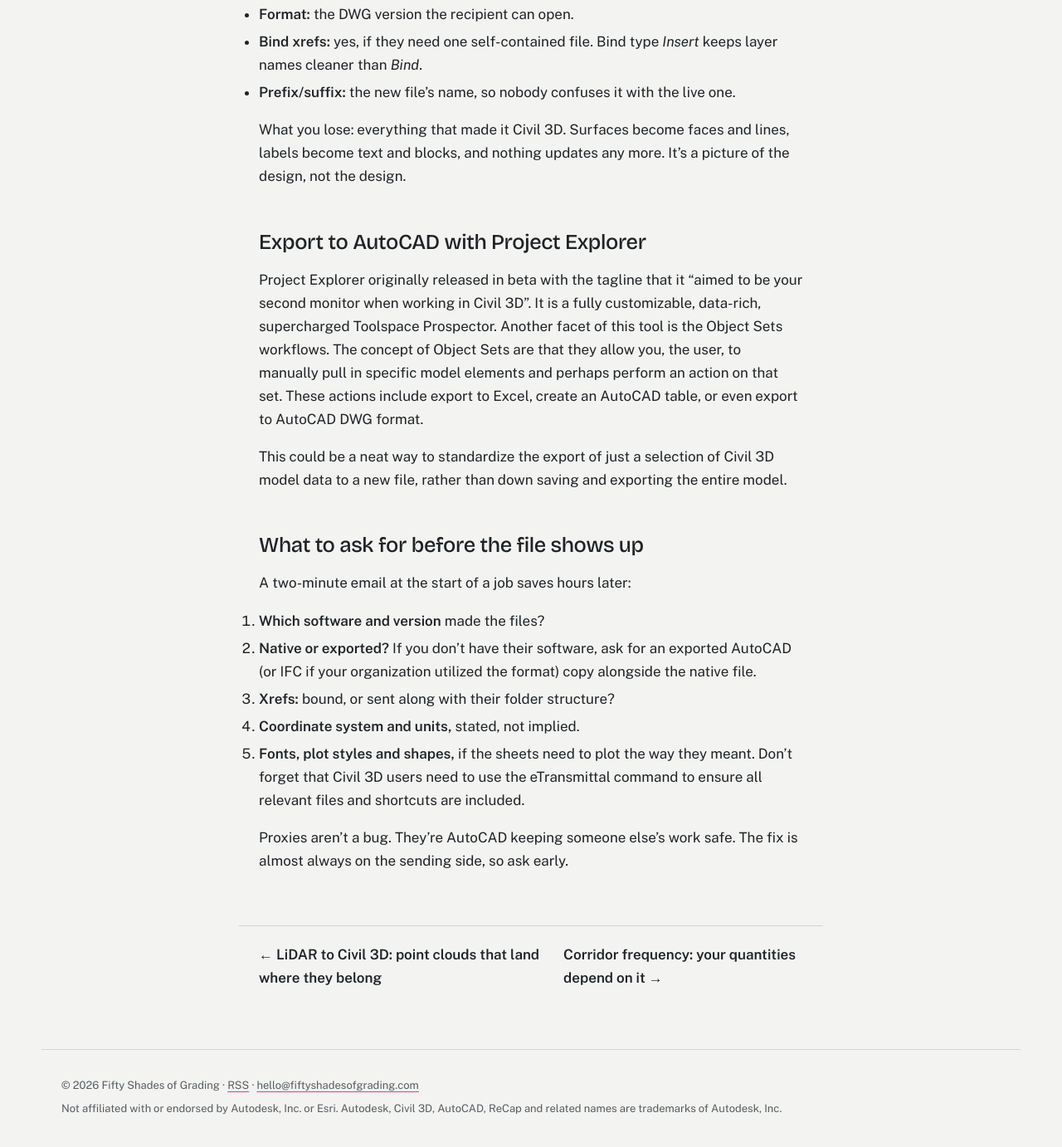
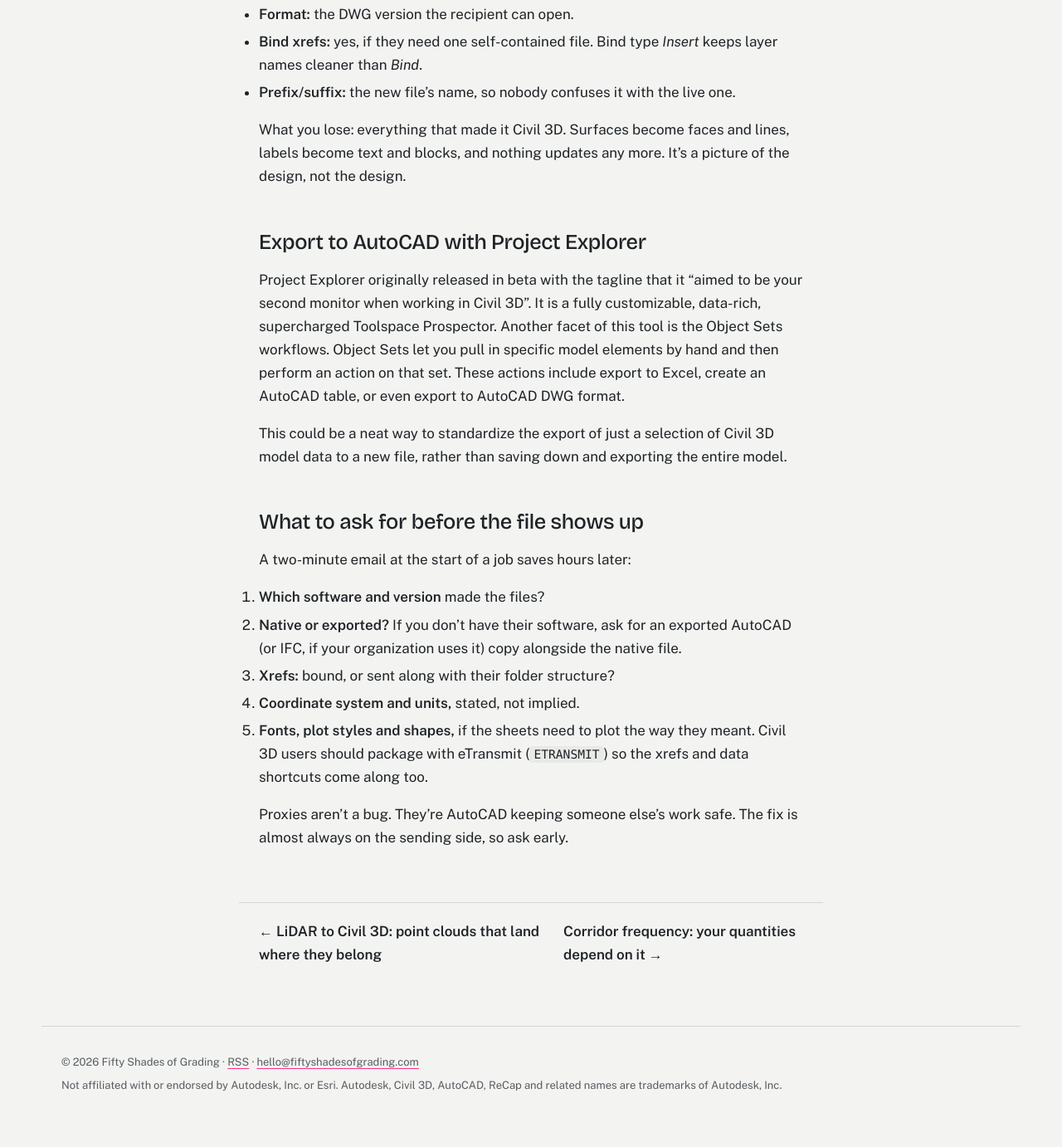
Before and after one commit to fiftyshadesofgrading/Homepage, a Jekyll site: the page built from _posts/2026-12-15-proxy-objects.md, in a window 1280 px wide and 1400 px high, scrolled down 1726 px. Shown: the top 1382 px of the window at 83% size. Built offline with Jekyll 4.4.1, drawn with Linux system fonts in a browser that asks for light colours.

Commit message:
Fix corridor TKs (unblocks deploy); proofread proxy and corridor posts
Co-Authored-By: Claude Opus 5.5 <noreply@anthropic.com>
Claude-Session: https://claude.ai/code/session_013ZxynV86zda2cnQeKBEitN

```diff
--- a/_posts/2026-12-15-proxy-objects.md
+++ b/_posts/2026-12-15-proxy-objects.md
@@ -40,18 +40,18 @@ What you lose: everything that made it Civil 3D. Surfaces become faces and lines
 
 ## Export to AutoCAD with Project Explorer
 
-Project Explorer originally released in beta with the tagline that it "aimed to be your second monitor when working in Civil 3D". It is a fully customizable, data-rich, supercharged Toolspace Prospector. Another facet of this tool is the Object Sets workflows. The concept of Object Sets are that they allow you, the user, to manually pull in specific model elements and perhaps perform an action on that set. These actions include export to Excel, create an AutoCAD table, or even export to AutoCAD DWG format.
+Project Explorer originally released in beta with the tagline that it "aimed to be your second monitor when working in Civil 3D". It is a fully customizable, data-rich, supercharged Toolspace Prospector. Another facet of this tool is the Object Sets workflows. Object Sets let you pull in specific model elements by hand and then perform an action on that set. These actions include export to Excel, create an AutoCAD table, or even export to AutoCAD DWG format.
 
-This could be a neat way to standardize the export of just a selection of Civil 3D model data to a new file, rather than down saving and exporting the entire model.
+This could be a neat way to standardize the export of just a selection of Civil 3D model data to a new file, rather than saving down and exporting the entire model.
 
 ## What to ask for before the file shows up
 
 A two-minute email at the start of a job saves hours later:
 
 1. **Which software and version** made the files?
-2. **Native or exported?** If you don't have their software, ask for an exported AutoCAD (or IFC if your organization utilized the format) copy alongside the native file.
+2. **Native or exported?** If you don't have their software, ask for an exported AutoCAD (or IFC, if your organization uses it) copy alongside the native file.
 3. **Xrefs:** bound, or sent along with their folder structure?
 4. **Coordinate system and units,** stated, not implied.
-5. **Fonts, plot styles and shapes,** if the sheets need to plot the way they meant. Don't forget that Civil 3D users need to use the eTransmittal command to ensure all relevant files and shortcuts are included.
+5. **Fonts, plot styles and shapes,** if the sheets need to plot the way they meant. Civil 3D users should package with eTransmit (`ETRANSMIT`) so the xrefs and data shortcuts come along too.
 
 Proxies aren't a bug. They're AutoCAD keeping someone else's work safe. The fix is almost always on the sending side, so ask early.
```
Also changed, not shown: _posts/2026-12-16-corridor-frequency.md (+5 -3 lines).
